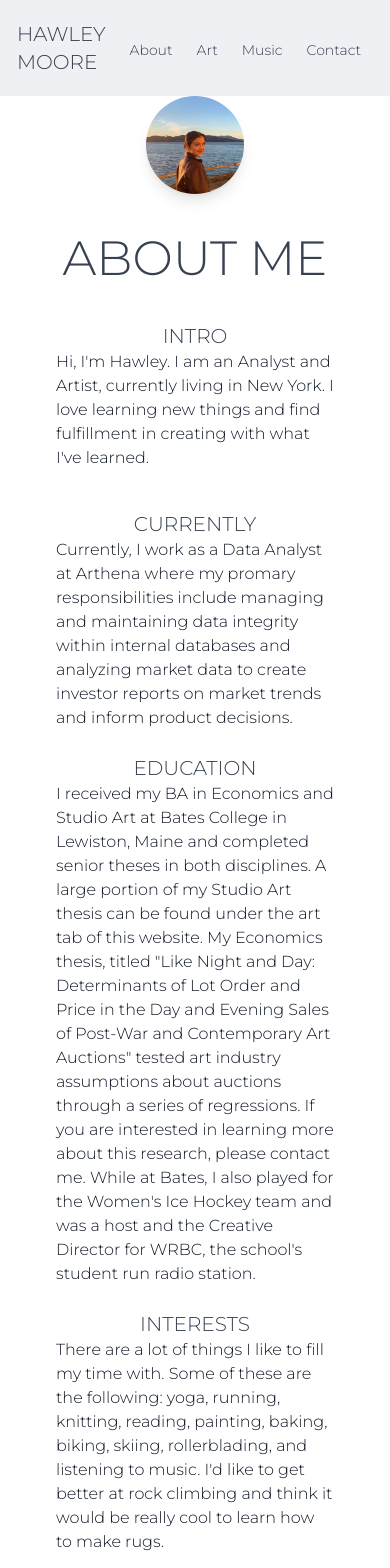
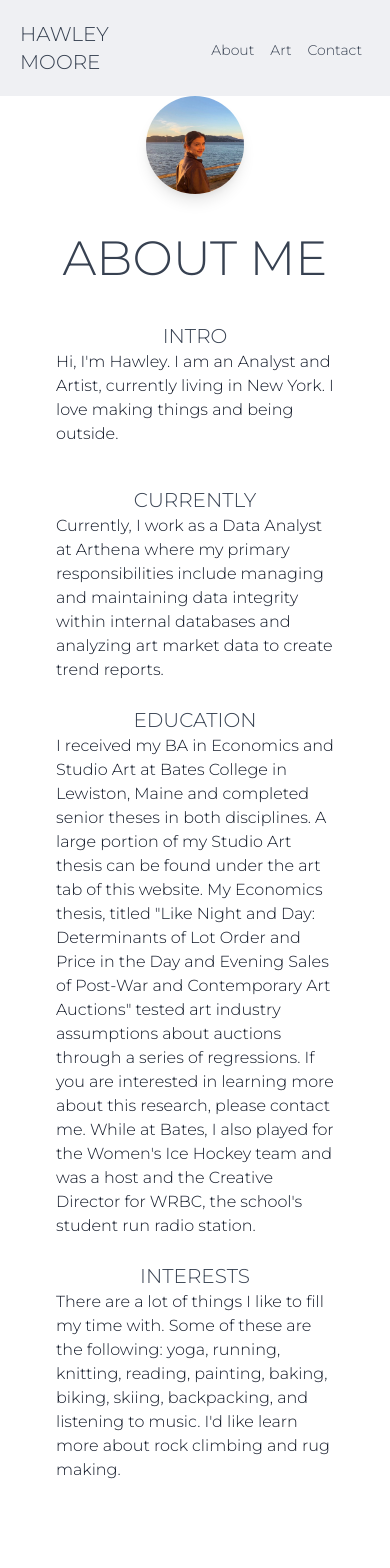
Before and after one commit to hawleym/personal-site, a Next.js app: page /about in a window 390 px wide. Shown: the top 1568 px of the page. Built offline with nearby package versions, Linux system fonts and the light colour scheme.

Commit message:
updates text and spacing

```diff
--- a/components/nav.js
+++ b/components/nav.js
@@ -14,22 +14,17 @@ export default function Nav() {
           </li>
           <li className="sm:pt-2 pt-1">
             <Link href="/about">
-              <a className="px-3 rounded-md hover:text-white">About</a>
+              <a className="sm:px-3 px-2 rounded-md hover:text-white">About</a>
             </Link>
           </li>
           <li className="sm:pt-2 pt-1">
             <Link href="/art">
-              <a className="px-3 rounded-md hover:text-white">Art</a>
-            </Link>
-          </li>
-          <li className="sm:pt-2 pt-1">
-            <Link href="/music">
-              <a className="px-3 rounded-md hover:text-white">Music</a>
+              <a className="sm:px-3 px-2 rounded-md hover:text-white">Art</a>
             </Link>
           </li>
           <li className="sm:pt-2 pt-1">
             <Link href="/contact">
-              <a className="px-3 rounded-md hover:text-white">Contact</a>
+              <a className="sm:px-3 px-2 rounded-md hover:text-white">Contact</a>
             </Link>
           </li>
         </ul>
--- a/pages/about.js
+++ b/pages/about.js
@@ -14,15 +14,13 @@ export default function AboutPage() {
         <h3 className="pt-10 text-xl text-center text-gray-700">INTRO</h3>
         <p className="text-l mx-14 text-gray-900">
           Hi, I'm Hawley. I am an Analyst and Artist, currently living in
-          New York. I love learning new things and find fulfillment in creating
-          with what I've learned.
+          New York. I love making things and being outside.
         </p>
         <h3 className="pt-10 text-xl text-center text-gray-700">CURRENTLY</h3>
         <p className="text-l mx-14 text-gray-900">
-          Currently, I work as a Data Analyst at Arthena where my promary responsibilities
+          Currently, I work as a Data Analyst at Arthena where my primary responsibilities
           include managing and maintaining data integrity within internal databases
-          and analyzing market data to create investor reports on market trends and
-          inform product decisions.
+          and analyzing art market data to create trend reports.
         </p>
         <h3 className="pt-6 text-xl text-center text-gray-700">EDUCATION</h3>
         <p className="text-l mx-14 text-gray-900">
@@ -38,8 +36,8 @@ export default function AboutPage() {
         <h3 className="pt-6 text-xl text-center text-gray-700">INTERESTS</h3>
         <p className="text-l mx-14 text-gray-900">
           There are a lot of things I like to fill my time with. Some of these are the following: yoga,
-          running, knitting, reading, painting, baking, biking, skiing, rollerblading, and listening to music.
-          I'd like to get better at rock climbing and think it would be really cool to learn how to make rugs.
+          running, knitting, reading, painting, baking, biking, skiing, backpacking, and listening to music.
+          I'd like learn more about rock climbing and rug making.
         </p>
        </div>
     </div>
--- a/pages/art.js
+++ b/pages/art.js
@@ -78,7 +78,7 @@ export default function ArtPage() {
       <Nav />
       <div className="py-10">
         <h1 className="text-xl text-center text-gray-500 pt-20 mx-10">
-          I largely paint with a combination of acylics and oils, and occasionally make sculptures out of plaster casts of my own hands.
+          I paint with a combination of acylics and oils, and occasionally make sculptures out of plaster casts of my own hands.
         </h1>
         <h1 className="text-xl text-center text-gray-500 pt-3">
           I accept commissions. If you would like some of my art, please email{' '}
--- a/pages/music.js
+++ b/pages/music.js
@@ -71,9 +71,8 @@ export default function MusicPage() {
       <Nav />
       <div className="py-10">
         <h1 className="text-2xl text-center text-gray-500 pt-20 mx-10">
-          I love listening to music and have fun making playlists
-          for the enjoyment of myself and others. Here are some of my personal
-          favorites. I hope you like them!
+          I spend a lot of time making playlists.
+          The best ones have mildly unhinged titles.
         </h1>
       </div>
       <ul className="grid gap-3 md:grid-cols-4 sm:grid-cols-3 grid-cols-1 object-center pl-4 pr-4">
```
